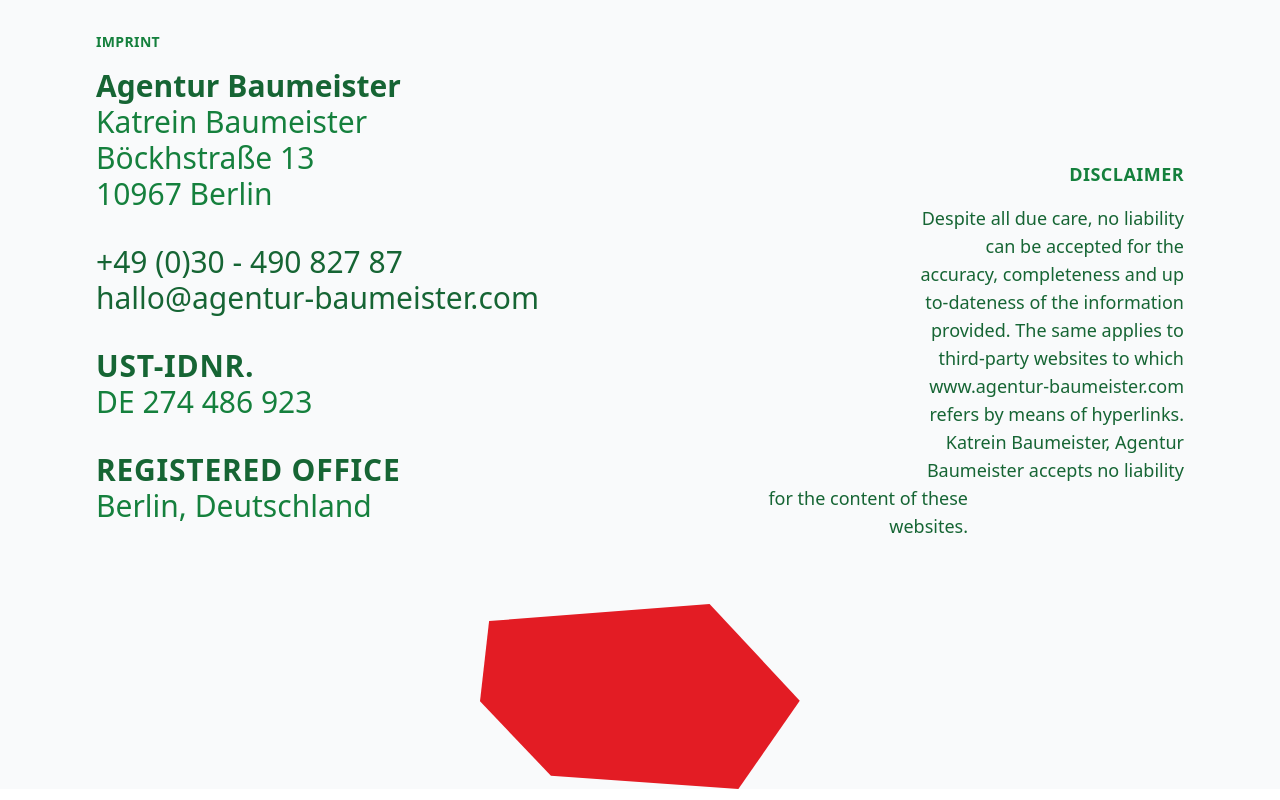
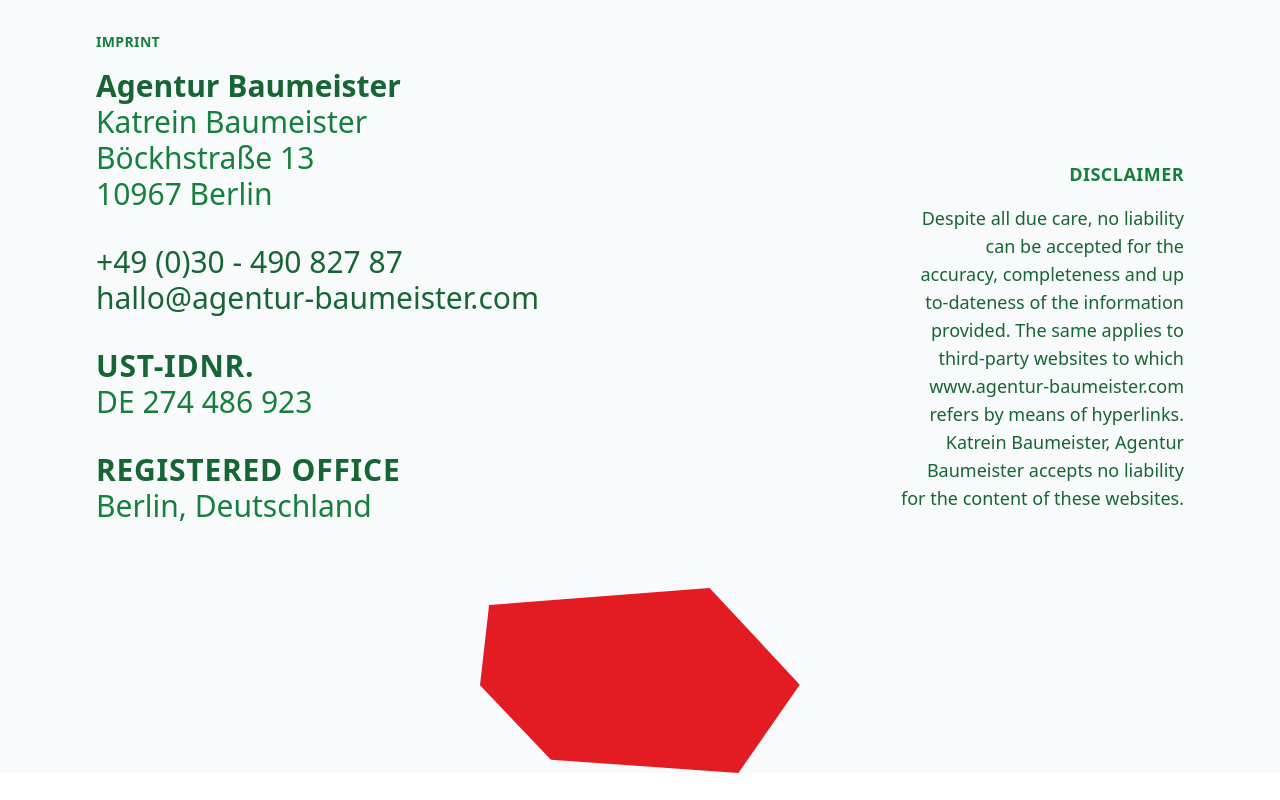
Before and after one commit to Anifa-hub/website-project-group1, a website: page src/sections/contact.html in a window 1280 px wide. Drawn offline with nearby package versions, Linux system fonts and the light colour scheme.

Commit message:
Moved contact page to its initial state

```diff
--- a/src/sections/contact.html
+++ b/src/sections/contact.html
@@ -42,7 +42,7 @@
         <p >refers by means of hyperlinks.</p>
         <p >Katrein Baumeister, Agentur </p>
         <p >Baumeister accepts no liability</p>
-        <p class="sm:w-2/3 sm:text-right sm:pr-16 sm:ml-28 md:ml-4">for the content of these websites.</p>
+        <p>for the content of these websites.</p>
         </div>
     </div>
     <div class="mx-auto w-80 pt-8 hidden sm:block">
```
